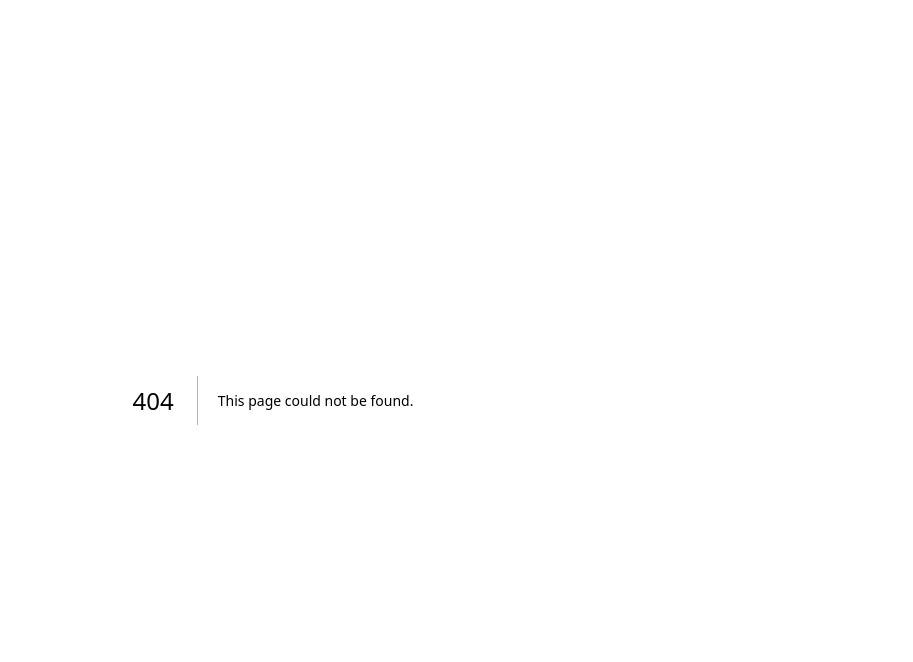
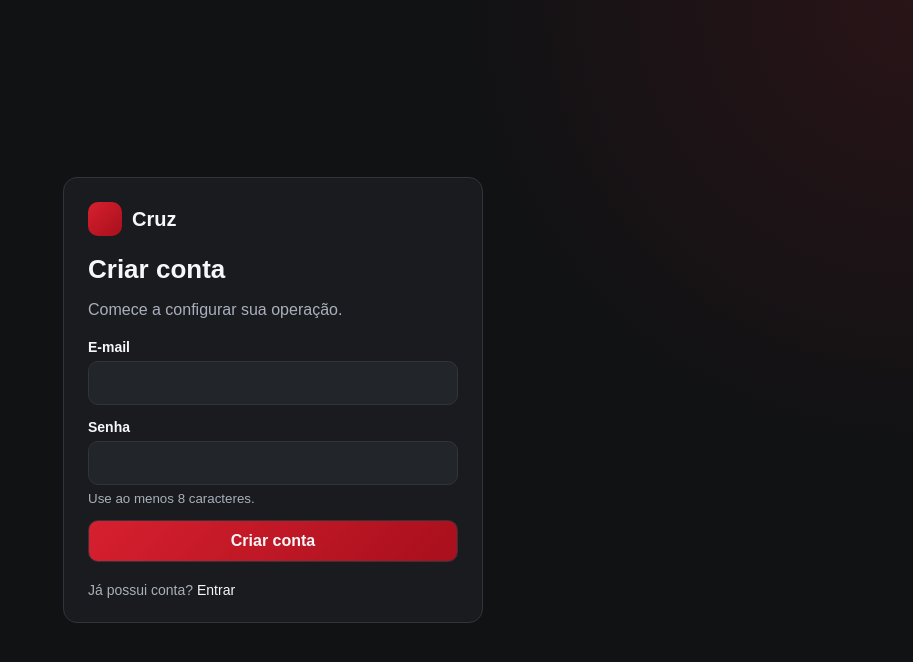
Before and after one commit to wesley956/PedeAqui, a Next.js app: page /cadastro in a window 1280 px wide. Before the commit this address had no page. Shown: the top 662 px of the page, without its empty margins (367-1280 px from the left). Built offline with nearby package versions, Linux system fonts and the light colour scheme.

Commit message:
foundation: add signup page

```diff
--- /dev/null
+++ b/src/app/cadastro/page.tsx
@@ -0,0 +1,23 @@
+import Link from "next/link";
+import { AuthCard } from "@/components/auth/auth-card";
+import { Button } from "@/components/ui/button";
+import { Input } from "@/components/ui/input";
+import { signUpAction } from "@/features/auth/actions";
+
+export default async function CadastroPage({ searchParams }: { searchParams: Promise<{ error?: string }> }) {
+  const params = await searchParams;
+
+  return (
+    <AuthCard title="Criar conta" subtitle="Comece a configurar sua operação.">
+      {params.error ? <p role="alert" style={{ margin: 0, color: "#ff8a93" }}>Não foi possível criar a conta.</p> : null}
+      <form action={signUpAction} style={{ display: "grid", gap: 14 }}>
+        <Input label="E-mail" name="email" type="email" autoComplete="email" required />
+        <Input label="Senha" name="password" type="password" autoComplete="new-password" required minLength={8} hint="Use ao menos 8 caracteres." />
+        <Button type="submit">Criar conta</Button>
+      </form>
+      <p className="muted" style={{ margin: 0, fontSize: 14 }}>
+        Já possui conta? <Link href="/login" style={{ color: "var(--text)" }}>Entrar</Link>
+      </p>
+    </AuthCard>
+  );
+}
```
